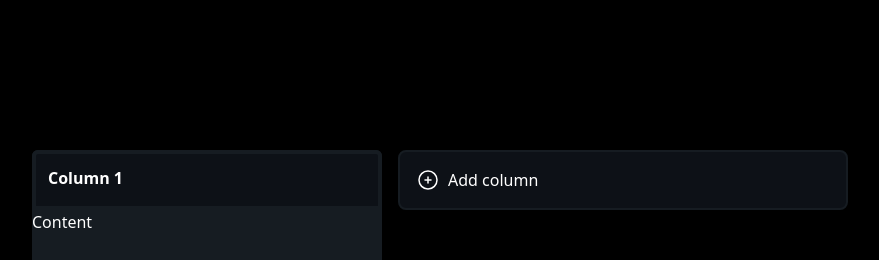
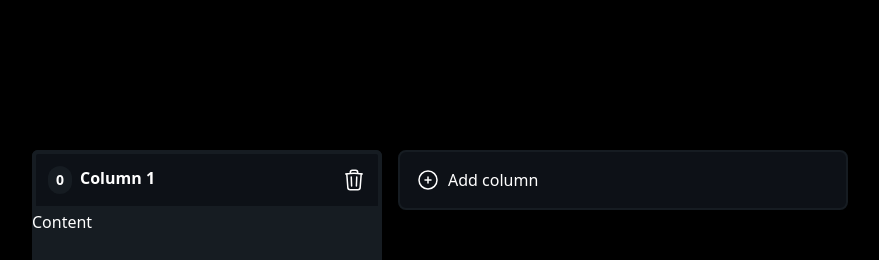
Before and after one commit to vanandtwocrows/kanban-test-project, a React (Vite) app: page / in a window 1280 px wide. Both pictures are taken after a click on the button "Add column". Shown: the top 260 px of the page, without its empty margins (200-1079 px from the left). Built offline with nearby package versions, Linux system fonts and the light colour scheme.

Commit message:
UX(Column): task count and delete icon button

```diff
--- a/src/components/ColumnContainer.tsx
+++ b/src/components/ColumnContainer.tsx
@@ -1,3 +1,4 @@
+import TrashIcon from "../icons/TrashIcon";
 import { Column } from "../types";
 
 interface Props {
@@ -30,8 +31,29 @@ function ColumnContainer(props: Props) {
       font-bold
       border-columnBackgroundColour
       border-4
+      flex
+      items-center
+      justify-between
       ">
-        {column.title}
+        <div className="
+        flex
+        gap-2
+        ">
+          <div className="
+          flex
+          justify-center
+          items-center
+          bg-columnBackgroundColour
+          px-2
+          py-1
+          text-sm
+          rounded-full
+          ">
+            0
+          </div>
+          {column.title}
+        </div>
+        <button><TrashIcon /></button>
       </div>
       {/* Task body */}
       <div className="flex flex-grow">
--- /dev/null
+++ b/src/icons/TrashIcon.tsx
@@ -0,0 +1,9 @@
+function TrashIcon() {
+    return (
+        <svg xmlns="http://www.w3.org/2000/svg" fill="none" viewBox="0 0 24 24" strokeWidth={1.5} stroke="currentColor" className="w-6 h-6">
+            <path strokeLinecap="round" strokeLinejoin="round" d="m14.74 9-.346 9m-4.788 0L9.26 9m9.968-3.21c.342.052.682.107 1.022.166m-1.022-.165L18.16 19.673a2.25 2.25 0 0 1-2.244 2.077H8.084a2.25 2.25 0 0 1-2.244-2.077L4.772 5.79m14.456 0a48.108 48.108 0 0 0-3.478-.397m-12 .562c.34-.059.68-.114 1.022-.165m0 0a48.11 48.11 0 0 1 3.478-.397m7.5 0v-.916c0-1.18-.91-2.164-2.09-2.201a51.964 51.964 0 0 0-3.32 0c-1.18.037-2.09 1.022-2.09 2.201v.916m7.5 0a48.667 48.667 0 0 0-7.5 0" />
+        </svg>
+    )
+}
+
+export default TrashIcon
```
